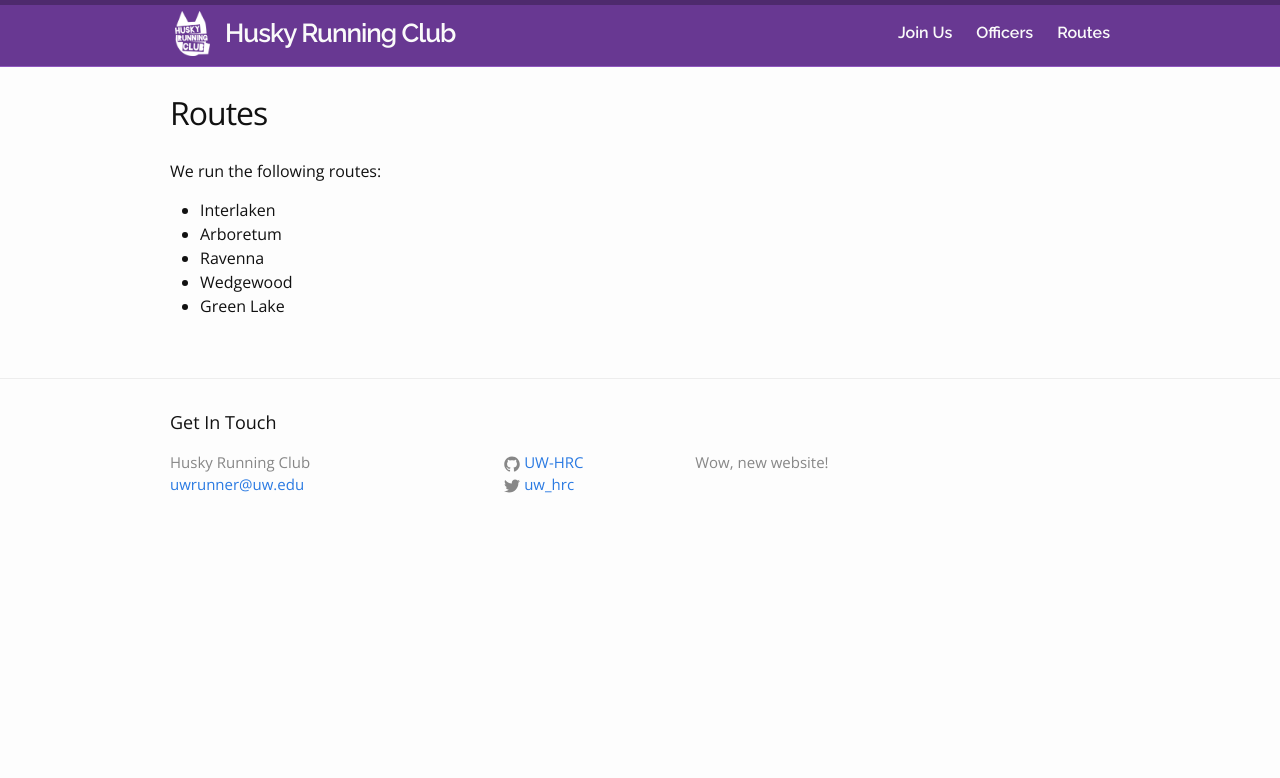
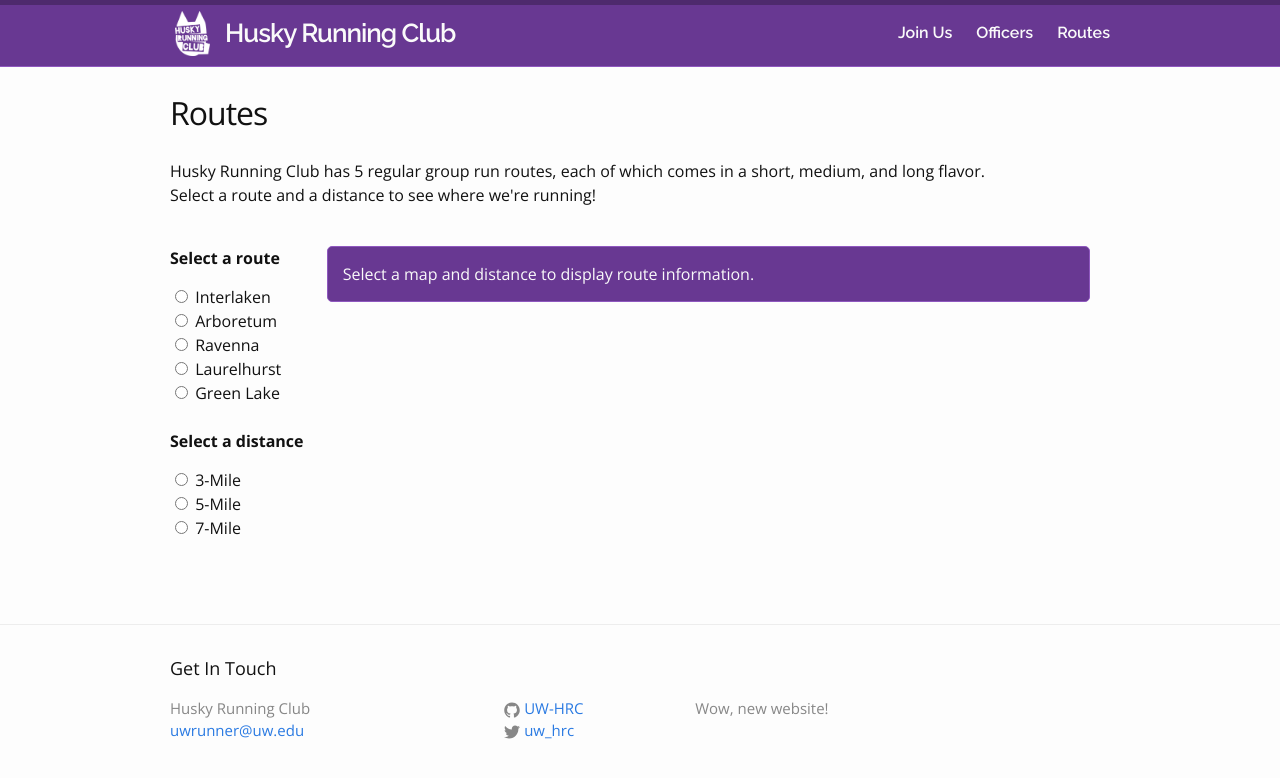
Before and after one commit to UW-HRC/uw-hrc.github.io, a Jekyll site: the page built from routes/index.html, in a window 1280 px wide. Shown: the top 778 px of the page. Built offline with Jekyll 4.4.1, drawn with Linux system fonts in a browser that asks for light colours.

Commit message:
- reformatted officer photos to make everything responsive - added fancy javascript to dynamically show/hide maps - added photo to join us page - small style tweaks

```diff
--- a/_includes/header.html
+++ b/_includes/header.html
@@ -27,7 +27,7 @@
       <div class="trigger">
         {% for my_page in site.pages %}
         {% if my_page.title and my_page.hidden != true %}
-        <a class="page-link" href="{{ my_page.url | prepend: full_base_url }}">{{ my_page.title | escape }}</a>
+        <a class="page-link" href="{{ my_page.url | prepend: full_base_url }}">{% if my_page.short %}{{ my_page.short }}{% else %}{{ my_page.title | escape }}{% endif %}</a>
         {% endif %}
         {% endfor %}
       </div>
--- a/css/custom.css
+++ b/css/custom.css
@@ -6,3 +6,19 @@
 .row {
   width: 100%
 }
+
+.officer-name {
+  text-align: center;
+  width: 100%;
+  font-weight: normal;
+  font-size: 18px;
+}
+
+.officer-photo {
+  width: 100%;
+  border-radius: 5px;
+}
+
+.officer-role {
+
+}
--- a/index.html
+++ b/index.html
@@ -3,7 +3,7 @@
 ---
 
 <h1>Welcome to Husky Running Club!</h1>
-
+<!-- look ma, no javascript! (except for facebook's iframe) -->
 
 <div class="grid">
     <div class="col-7-12">
--- /dev/null
+++ b/js/route_maps.js
@@ -0,0 +1,65 @@
+var routes = {
+  'interlaken': {
+    3: 'http://snippets.mapmycdn.com/routes/view/embedded/356639835?width=600&amp;height=400&amp;&amp;line_color=E60f0bdb&amp;rgbhex=DB0B0E&amp;distance_markers=0&amp;unit_type=imperial&amp;map_mode=ROADMAP&amp;last_updated=2014-03-29T17:09:05-05:00',
+    5: 'http://snippets.mapmycdn.com/routes/view/embedded/380810830?width=600&amp;height=400&amp;&amp;line_color=E60f0bdb&amp;rgbhex=DB0B0E&amp;distance_markers=0&amp;unit_type=imperial&amp;map_mode=ROADMAP&amp;last_updated=2014-03-29T17:09:05-05:00',
+    7: 'http://snippets.mapmycdn.com/routes/view/embedded/380811260?width=600&amp;height=400&amp;&amp;line_color=E60f0bdb&amp;rgbhex=DB0B0E&amp;distance_markers=0&amp;unit_type=imperial&amp;map_mode=ROADMAP&amp;last_updated=2014-03-29T17:09:05-05:00'
+  },
+  'arboretum': {
+    3: 'http://snippets.mapmycdn.com/routes/view/embedded/380811542?width=600&amp;height=400&amp;&amp;line_color=E60f0bdb&amp;rgbhex=DB0B0E&amp;distance_markers=0&amp;unit_type=imperial&amp;map_mode=ROADMAP&amp;last_updated=2014-03-29T17:09:05-05:00',
+    5: 'http://snippets.mapmycdn.com/routes/view/embedded/380811742?width=600&amp;height=400&amp;&amp;line_color=E60f0bdb&amp;rgbhex=DB0B0E&amp;distance_markers=0&amp;unit_type=imperial&amp;map_mode=ROADMAP&amp;last_updated=2014-03-29T17:09:05-05:00',
+    7: 'http://snippets.mapmycdn.com/routes/view/embedded/380812136?width=600&amp;height=400&amp;&amp;line_color=E60f0bdb&amp;rgbhex=DB0B0E&amp;distance_markers=0&amp;unit_type=imperial&amp;map_mode=ROADMAP&amp;last_updated=2014-03-29T17:09:05-05:00'
+  },
+  'ravenna': {
+    3: 'http://snippets.mapmycdn.com/routes/view/embedded/381220876?width=600&height=400&&line_color=E60f0bdb&rgbhex=DB0B0E&distance_markers=0&unit_type=imperial&map_mode=ROADMAP&last_updated=2014-03-29T17:09:05-05:00',
+    5: 'http://snippets.mapmycdn.com/routes/view/embedded/381208242?width=600&height=400&&line_color=E60f0bdb&rgbhex=DB0B0E&distance_markers=0&unit_type=imperial&map_mode=ROADMAP&last_updated=2014-03-29T17:09:05-05:00',
+    7: 'http://snippets.mapmycdn.com/routes/view/embedded/381213640?width=600&height=400&&line_color=E60f0bdb&rgbhex=DB0B0E&distance_markers=0&unit_type=imperial&map_mode=ROADMAP&last_updated=2014-03-29T17:09:05-05:00'
+  },
+  'laurelhurst': {
+    3: 'http://snippets.mapmycdn.com/routes/view/embedded/380812480?width=600&height=400&&line_color=E60f0bdb&rgbhex=DB0B0E&distance_markers=0&unit_type=imperial&map_mode=ROADMAP&last_updated=2014-03-29T17:09:05-05:00%22%20height=%22400px%22%20width=%22100%%22%20frameborder=%220%22',
+    5: 'http://snippets.mapmycdn.com/routes/view/embedded/380812908?width=600&amp;height=400&amp;&amp;line_color=E60f0bdb&amp;rgbhex=DB0B0E&amp;distance_markers=0&amp;unit_type=imperial&amp;map_mode=ROADMAP&amp;last_updated=2014-03-29T17:09:05-05:00',
+    7: 'http://snippets.mapmycdn.com/routes/view/embedded/380813832?width=600&height=400&&line_color=E60f0bdb&rgbhex=DB0B0E&distance_markers=0&unit_type=imperial&map_mode=ROADMAP&last_updated=2014-03-29T17:09:05-05:00'
+  },
+  'green_lake': {
+    3: 'http://snippets.mapmycdn.com/routes/view/embedded/381215294?width=600&height=400&&line_color=E60f0bdb&rgbhex=DB0B0E&distance_markers=0&unit_type=imperial&map_mode=ROADMAP&last_updated=2014-03-29T17:09:05-05:00',
+    5: 'http://snippets.mapmycdn.com/routes/view/embedded/381216728?width=600&height=400&&line_color=E60f0bdb&rgbhex=DB0B0E&distance_markers=0&unit_type=imperial&map_mode=ROADMAP&last_updated=2014-03-29T17:09:05-05:00',
+    7: 'http://snippets.mapmycdn.com/routes/view/embedded/381218394?width=600&height=400&&line_color=E60f0bdb&rgbhex=DB0B0E&distance_markers=0&unit_type=imperial&map_mode=ROADMAP&last_updated=2014-03-29T17:09:05-05:00'
+  }
+}
+
+/*
+  hah, jquery is for hipsters
+ */
+
+function listenToTheRadio() {
+  var rad = document.route_form.route;
+  var prev = null;
+  for(var i = 0; i < rad.length; i++) {
+    rad[i].onclick = function() {
+      updateRoutes();
+    };
+  }
+
+  var rad = document.route_form.distance;
+  var prev = null;
+  for(var i = 0; i < rad.length; i++) {
+    rad[i].onclick = function() {
+      updateRoutes();
+    };
+  }
+
+  // set some defaults I guess
+  /*document.route_form.route.value = "interlaken";
+  document.route_form.distance.value = "3";
+
+  updateRoutes();*/
+}
+
+function updateRoutes() {
+  var name = document.route_form.route.value;
+  var distance = parseInt(document.route_form.distance.value);
+
+  if(name !== "" && !isNaN(distance)) {
+    var route = routes[name][distance];
+    document.getElementById("route-container").innerHTML = '<iframe id="mapmyfitness_route" src="' + route + '" height="400px" width="100%" frameborder="0"" height="500px" width="100%" frameborder="0"></iframe>';
+  }
+}
--- /dev/null
+++ b/routes/index.html
@@ -0,0 +1,117 @@
+---
+layout: page
+title: "Routes"
+---
+
+<p>
+  Husky Running Club has 5 regular group run routes, each of which comes in a
+  short, medium, and long flavor.
+  <br />
+  Select a route and a distance to see where we're running!
+</p>
+<br />
+<div class="grid">
+  <div class="col-2-12">
+    <div class="content">
+
+      <form name="route_form">
+        <p>
+          <strong>Select a route</strong>
+        </p>
+        <div>
+          <div>
+            <label>
+              <input id="interlaken" type="radio" name="route" value="interlaken" />
+              Interlaken
+            </label>
+          </div>
+          <div>
+            <label>
+              <input id="arboretum" type="radio" name="route" value="arboretum" />
+              Arboretum
+            </label>
+          </div>
+          <div>
+            <label>
+              <input id="ravenna" type="radio" name="route" value="ravenna" />
+              Ravenna
+            </label>
+          </div>
+          <div>
+            <label>
+              <input id="laurelhurst" type="radio" name="route" value="laurelhurst" />
+              Laurelhurst
+            </label>
+          </div>
+          <div>
+            <label>
+              <input id="green_lake" type="radio" name="route" value="green_lake" />
+              Green Lake
+            </label>
+          </div>
+        </div>
+        <br />
+        <p>
+          <strong>Select a distance</strong>
+        </p>
+        <div>
+          <div>
+            <label>
+              <input id="3-mile" type="radio" name="distance" value="3" />
+              3-Mile
+            </label>
+          </div>
+          <div>
+            <label>
+              <input id="5-mile" type="radio" name="distance" value="5" />
+              5-Mile
+            </label>
+          </div>
+          <div>
+            <label>
+              <input id="7-mile" type="radio" name="distance" value="7" />
+              7-Mile
+            </label>
+          </div>
+        </div>
+      </form>
+    </div>
+    <br />
+  </div>
+  <div class="col-10-12">
+    <div class="content">
+      <div id="route-container">
+        <noscript>
+          <div style="background-color: #f7dc6f; padding: 15px; border-radius: 5px; margin-bottom: 15px;">
+            <b>Oh no!</b> This fancy dynamic map-loading feature requires JavaScript, sorry! We need to run <a href="{{site.baseurl}}/js/route_maps.js" target="_blank">this file</a>.
+            It scrapes route map information from MapMyRun, and loads it into this container.
+          </div>
+        </noscript>
+        <div id="yesjs" style="background-color: #683892; padding: 15px; border-radius: 5px; border: 1px solid #8f58bf; display:none;">
+          <span style="color: #fafafa;">
+            <div>Select a map and distance to display route information.</div>
+          </span>
+        </div>
+      </div>
+    </div>
+  </div>
+</div>
+
+<script type="text/javascript" src="{{site.baseurl}}/js/route_maps.js"></script>
+<script type="text/javascript">
+// magic
+listenToTheRadio();
+document.getElementById('yesjs').style.display = "block";
+</script>
+
+
+
+<!--
+We run the following routes:
+
+- Interlaken
+- Arboretum
+- Ravenna
+- Wedgewood
+- Green Lake
+-->
--- a/routes/index.md
+++ /dev/null
@@ -1,12 +0,0 @@
----
-layout: page
-title: "Routes"
----
-
-We run the following routes:
-
-- Interlaken
-- Arboretum
-- Ravenna
-- Wedgewood
-- Green Lake
```
Also changed, not shown: a_join_us.md (+2 -0 lines), officers/index.html (added, +53 -0 lines), officers/index.md (deleted, +0 -30 lines), officers/responsibilities.md (+5 -5 lines), assets/cherry_blossoms.jpg (added).
